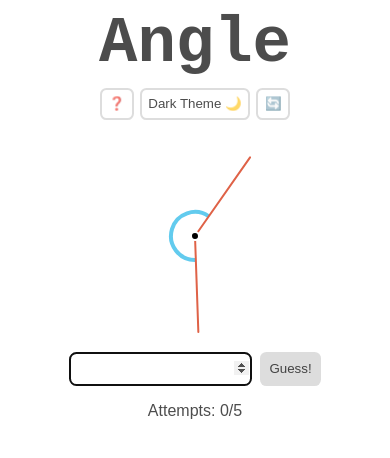
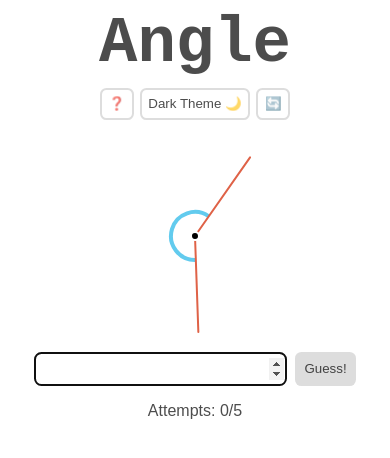
Before and after one commit to tylertierney/angle, a React (Vite) app: page / in a window 390 px wide. Shown: the top 458 px of the page. Built offline with nearby package versions, Linux system fonts and the light colour scheme.

Commit message:
User numeric keyboard on mobile

```diff
--- a/src/App.tsx
+++ b/src/App.tsx
@@ -113,8 +113,9 @@
         }}
       >
         <input
-          // autoFocus
+          autoFocus
           id="currentGuess"
+          inputMode="numeric"
           type="number"
           value={currentGuess}
           onChange={(e) => setCurrentGuess(e.target.value)}
--- a/src/index.css
+++ b/src/index.css
@@ -100,6 +100,7 @@
   width: 100%;
   min-width: 2.5rem;
   background: transparent;
+  font-size: 1.2rem;
 }
 
 .guess-input input:disabled {
```
